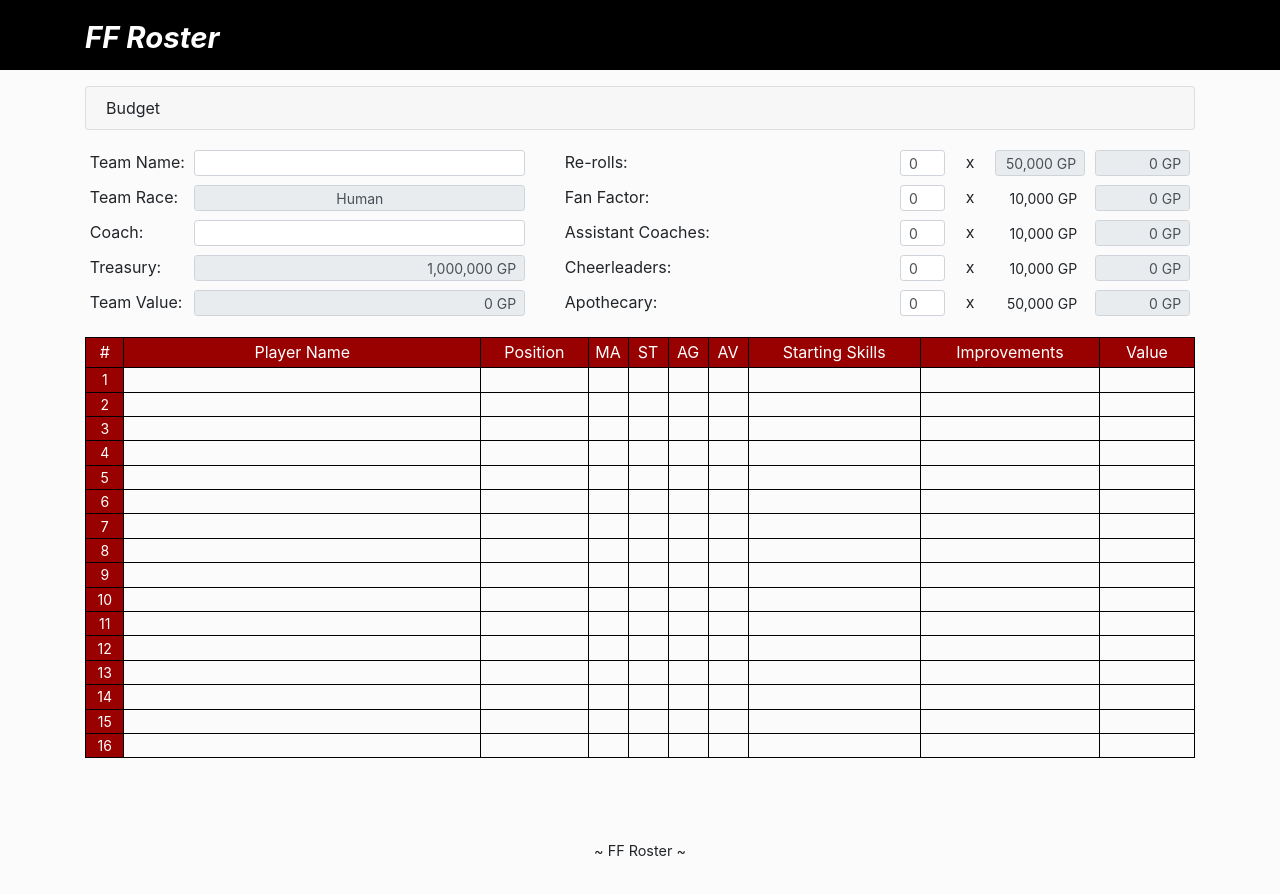
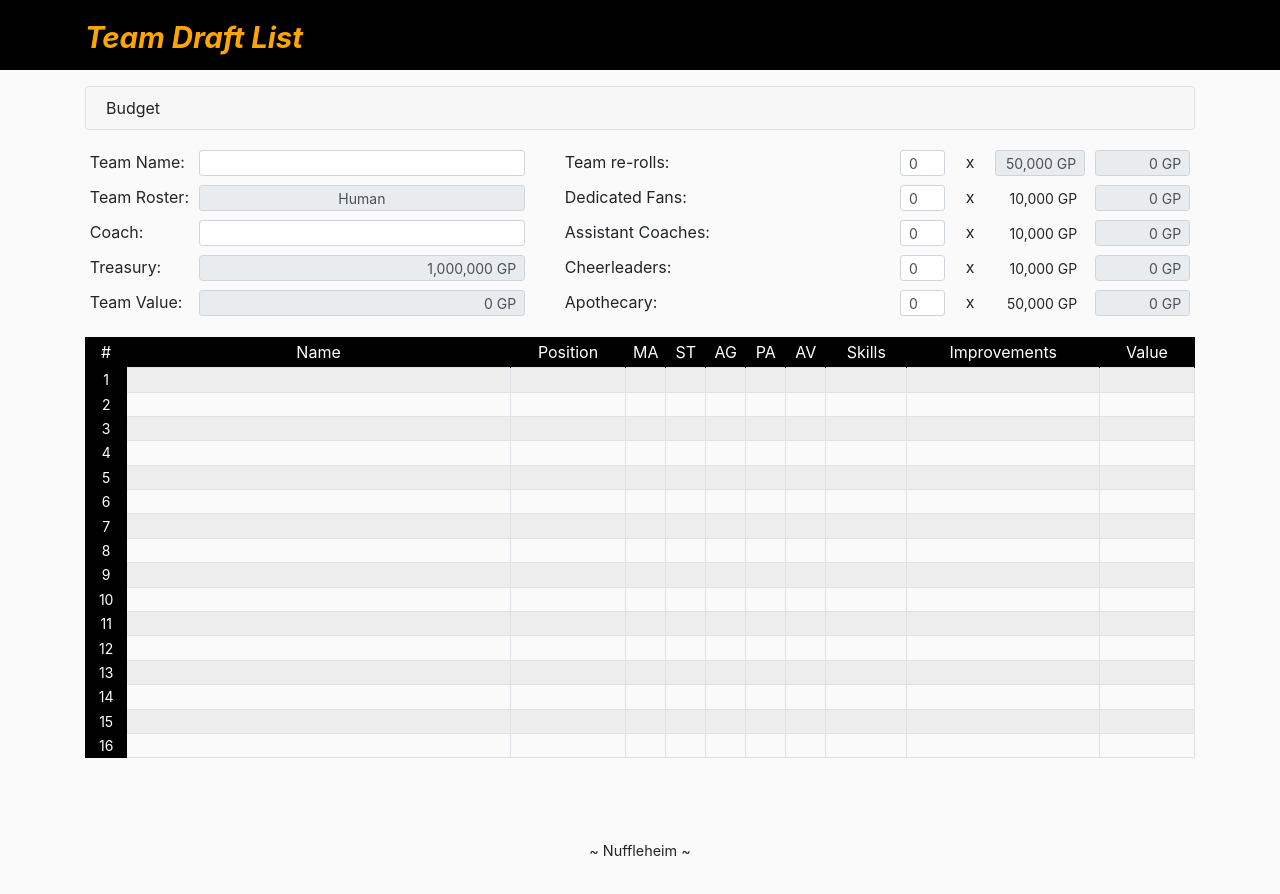
Before and after one commit to jonasbusk/nuflheim, a React (Create React App) app: page / in a window 1280 px wide. Shown: the top 894 px of the page. Built offline with nearby package versions, Linux system fonts and the light colour scheme.

Commit message:
update to 2020 rules

```diff
--- a/src/App.css
+++ b/src/App.css
@@ -1,10 +1,10 @@
 .App {
-  background-color: rgba(0,0,0,0.015);
+  background-color: rgba(0,0,0,0.02);
 }
 
 header {
   background-color: black;
-  color: white;
+  color: orange;
   height: 70px;
   margin-bottom: 1em;
 }
@@ -12,6 +12,7 @@ header {
 header #header {
   font-size: 22pt;
   font-weight: bold;
+  font-style: italic;
   padding-top: 16px;
 }
 
@@ -67,27 +68,26 @@ header #header {
 }
 
 .player-table {
-  border-color: black;
   line-height: normal;
 }
 
 .player-table thead tr th  {
   border-bottom: none;
-  border-color: inherit;
-  background-color: #900;
+  border-color: black;
+  background-color: black;
   color: white;
   font-weight: normal;
   text-align: center;
 }
 
 .player-table tbody tr td {
-  border-color: inherit;
   font-size: .875rem;
   padding: .2rem .3rem;
 }
 
 td.player-number {
-  background-color: #900;
+  border-color: black;
+  background-color: black;
   color: white;
   text-align: center;
 }
@@ -102,7 +102,7 @@ td.player-name input.form-control-plaintext {
   font-size: .875rem;
 }
 
-td.player-ma, td.player-st, td.player-ag, td.player-av {
+td.player-ma, td.player-st, td.player-ag, td.player-pa, td.player-av {
   text-align: center;
   width: 40px;
 }
--- a/src/App.js
+++ b/src/App.js
@@ -2,7 +2,7 @@ import React from 'react';
 import Container from 'react-bootstrap/Container'
 import Row from 'react-bootstrap/Row'
 import Col from 'react-bootstrap/Col'
-import Roster from './components/Roster';
+import Team from './components/Team';
 import 'bootstrap/dist/css/bootstrap.min.css';
 import './App.css';
 
@@ -11,13 +11,13 @@ function App() {
   return (
     <div className="App">
       <header>
-        <Container><Row><Col id="header"><i>FF Roster</i></Col></Row></Container>
+        <Container><Row><Col id="header">Team Draft List</Col></Row></Container>
       </header>
       <main>
-        <Roster />
+        <Team />
       </main>
       <footer>
-        <Container><Row><Col>~ FF Roster ~</Col></Row></Container>
+        <Container><Row><Col>~ Nuffleheim ~</Col></Row></Container>
       </footer>
     </div>
   );
--- a/src/components/Roster.js
+++ b/src/components/Team.js
@@ -8,27 +8,28 @@ import Card from 'react-bootstrap/Card'
 import Table from 'react-bootstrap/Table'
 import Form from 'react-bootstrap/Form'
 
-import races from '../data'
+import rosters from '../data'
 
 
-class Roster extends Component {
+class Team extends Component {
 
   state = {
     budget: 1000000,
     name: '',
-    race: races[0],
+    roster: rosters[0],
     coach: '',
     reRolls: 0,
-    fanFactor: 0,
+    dedicatedFans: 0,
     assistantCoaches: 0,
     cheerleaders: 0,
     apothecary: 0,
+    players: new Array(16).fill(null)
   }
 
   getTeamValue = () => {
     let tv = 0;
-    tv += this.state.reRolls * this.state.race.reRollsCost;
-    tv += this.state.fanFactor * 10000;
+    tv += this.state.reRolls * this.state.roster.reRollsCost;
+    tv += this.state.dedicatedFans * 10000;
     tv += this.state.assistantCoaches * 10000;
     tv += this.state.cheerleaders * 10000;
     tv += this.state.apothecary * 50000;
@@ -51,7 +52,7 @@ class Roster extends Component {
             <Accordion>
               <Card>
                 <Accordion.Toggle as={Card.Header} className="budget-header" eventKey="0">
-                  Budget
+                  Budget <span className="caret"></span>
                 </Accordion.Toggle>
                 <Accordion.Collapse eventKey="0">
                   <Card.Body>
@@ -73,8 +74,8 @@ class Roster extends Component {
                   <td><Form.Control type="text" size="sm" className="text-center" value={this.state.name} onChange={(e) => this.setState({name: e.target.value})} /></td>
                 </tr>
                 <tr>
-                  <td>Team Race:</td>
-                  <td><Form.Control type="text" size="sm" className="text-center" value={this.state.race.name} readOnly /></td>
+                  <td>Team Roster:</td>
+                  <td><Form.Control type="text" size="sm" className="text-center" value={this.state.roster.name} readOnly /></td>
                 </tr>
                 <tr>
                   <td>Coach:</td>
@@ -95,18 +96,18 @@ class Roster extends Component {
             <Table borderless size="sm" className="margin-zero team-table-2">
               <tbody>
                 <tr>
-                  <td>Re-rolls:</td>
+                  <td>Team re-rolls:</td>
                   <td><Form.Control type="number" size="sm" value={this.state.reRolls} onChange={(e) => this.setState({reRolls: Math.min(Math.max(parseInt(e.target.value) || 0, 0), 8)})} /></td>
                   <td>x</td>
-                  <td><Form.Control type="text" size="sm" className="text-right" value={this.formatCost(this.state.race.reRollsCost)} readOnly /></td>
-                  <td><Form.Control type="text" size="sm" className="text-right" value={this.formatCost(this.state.reRolls * this.state.race.reRollsCost)} readOnly /></td>
+                  <td><Form.Control type="text" size="sm" className="text-right" value={this.formatCost(this.state.roster.reRollsCost)} readOnly /></td>
+                  <td><Form.Control type="text" size="sm" className="text-right" value={this.formatCost(this.state.reRolls * this.state.roster.reRollsCost)} readOnly /></td>
                 </tr>
                 <tr>
-                  <td>Fan Factor:</td>
-                  <td><Form.Control type="number" size="sm" value={this.state.fanFactor} onChange={(e) => this.setState({fanFactor: Math.min(Math.max(parseInt(e.target.value) || 0, 0), 9)})} /></td>
+                  <td>Dedicated Fans:</td>
+                  <td><Form.Control type="number" size="sm" value={this.state.dedicatedFans} onChange={(e) => this.setState({dedicatedFans: Math.min(Math.max(parseInt(e.target.value) || 0, 0), 9)})} /></td>
                   <td>x</td>
                   <td><Form.Control type="text" size="sm" className="text-right" defaultValue={this.formatCost(10000)} plaintext readOnly /></td>
-                  <td><Form.Control type="text" size="sm" className="text-right" value={this.formatCost(this.state.fanFactor * 10000)} readOnly /></td>
+                  <td><Form.Control type="text" size="sm" className="text-right" value={this.formatCost(this.state.dedicatedFans * 10000)} readOnly /></td>
                 </tr>
                 <tr>
                   <td>Assistant Coaches:</td>
@@ -124,7 +125,7 @@ class Roster extends Component {
                 </tr>
                 <tr>
                   <td>Apothecary:</td>
-                  <td><Form.Control type="number" size="sm" value={this.state.apothecary} onChange={(e) => this.setState({apothecary: Math.min(Math.max(parseInt(e.target.value) || 0, 0), 1)})} readOnly={!this.state.race.apothecaryAllowed} /></td>
+                  <td><Form.Control type="number" size="sm" value={this.state.apothecary} onChange={(e) => this.setState({apothecary: Math.min(Math.max(parseInt(e.target.value) || 0, 0), 1)})} readOnly={!this.state.roster.apothecaryAllowed} /></td>
                   <td>x</td>
                   <td><Form.Control type="text" size="sm" className="text-right" defaultValue={this.formatCost(50000)} plaintext readOnly /></td>
                   <td><Form.Control type="text" size="sm" className="text-right" value={this.formatCost(this.state.apothecary * 50000)} readOnly /></td>
@@ -135,32 +136,34 @@ class Roster extends Component {
         </Row>
         <Row>
           <Col>
-            <Table bordered hover size="sm" className="player-table">
+            <Table bordered hover size="sm" className="player-table table-striped">
               <thead>
                 <tr>
                   <th>#</th>
-                  <th>Player Name</th>
+                  <th>Name</th>
                   <th>Position</th>
                   <th>MA</th>
                   <th>ST</th>
                   <th>AG</th>
+                  <th>PA</th>
                   <th>AV</th>
-                  <th>Starting Skills</th>
+                  <th>Skills</th>
                   <th>Improvements</th>
                   <th>Value</th>
                 </tr>
               </thead>
               <tbody>
-                {[1,2,3,4,5,6,7,8,9,10,11,12,13,14,15,16].map((i) => {
-                  return (<tr key={i}>
-                    <td className="player-number">{i}</td>
+                {this.state.players.map((player, i) => {
+                  return (<tr key={i+1}>
+                    <td className="player-number">{i+1}</td>
                     <td className="player-name"><Form.Control type="text" plaintext /></td>
                     <td className="player-position"></td>
                     <td className="player-ma"></td>
                     <td className="player-st"></td>
                     <td className="player-ag"></td>
+                    <td className="player-pa"></td>
                     <td className="player-av"></td>
-                    <td className="player-starting-skills"></td>
+                    <td className="player-skills"></td>
                     <td className="player-improvements"></td>
                     <td className="player-value"></td>
                   </tr>)
@@ -174,4 +177,4 @@ class Roster extends Component {
   }
 }
 
-export default Roster;
+export default Team;
--- a/src/data.js
+++ b/src/data.js
@@ -1,26 +1,13 @@
-const player = (quantity, position, cost, ma, st, ag, av, skills, normal, double) => {
-  return {
-    quantity: quantity,
-    position: position,
-    cost: cost,
-    ma: ma,
-    st: st,
-    ag: ag,
-    av: av,
-    skills: skills,
-    normal: normal,
-    double: double
-  }
-}
-
 const skills = {
   // agility
   catch: 'Catch',
   divingCatch: 'Diving Catch',
   divingTackle: 'Diving Tackle',
   dodge: 'Dodge',
+  defensive: 'Defensive',
   jumpUp: 'Jump Up',
   leap: 'Leap',
+  safePairOfHands: 'Safe Pair of Hands',
   sideStep: 'Side Step',
   sneakyGit: 'Sneaky Git',
   sprint: 'Sprint',
@@ -32,8 +19,6 @@ const skills = {
   fend: 'Fend',
   frenzy: 'Frenzy',
   kick: 'Kick',
-  kickOffReturn: 'Kick-off Return',
-  passBlock: 'Pass Block',
   pro: 'Pro',
   shadowing: 'Shadowing',
   stripBall: 'Strip Ball',
@@ -47,85 +32,124 @@ const skills = {
   extraArms: 'Extra Arms',
   foulAppearance: 'Foul Appearance',
   horns: 'Horns',
+  ironHardSkin: 'Iron Hard Skin',
+  monstrousMouth: 'Monstrous Mouth',
   prehensileTail: 'Prehensile Tail',
-  tentackles: 'Tentackles',
+  tentacles: 'Tentacles',
   twoHeads: 'Two Heads',
   veryLongLegs: 'Very Long Legs',
   // passing
   accurate: 'Accurate',
+  cannoneer: 'Cannoneer',
+  cloudBurster: 'Cloud Burster',
   dumpOff: 'Dump-off',
+  fumblerooskie: 'Fumblerooskie',
   hailMaryPass: 'Hail Mary Pass',
   leader: 'Leader',
   nervesOfSteel: 'Nerves of Steel',
+  onTheBall: 'On the Ball',
   pass: 'Pass',
-  safeThrow: 'Safe Throw',
+  runningPass: 'Running Pass',
+  safePass: 'Safe Pass',
   // strength
+  armBar: 'Arm Bar',
+  brawler: 'Brawler',
   breakTackle: 'Break Tackle',
   grab: 'Grab',
   guard: 'Guard',
   juggernaut: 'Juggernaut',
-  mightyBlow: 'Mighty Blow',
+  mightyBlow: (x) => 'Mighty Blow (+' + x + ')',
   multipleBlock: 'Multiple Block',
-  pilingOn: 'Pilng On',
+  pileDriver: 'Pile Driver',
   standFirm: 'Stand Firm',
   strongArm: 'Strong Arm',
   thickSkull: 'Thick Skull',
-  // extraordinary
+  // traits
+  animalSavagery: 'Animal Savagery',
+  animosity: (x) => 'Animosity (' + x + ')',
   alwaysHungry: 'Always Hungry',
-  animosity: 'Animosity',
   ballAndChain: 'Ball & Chain',
-  bloodLust: 'Blood Lust',
   bombardier: 'Bombardier',
-  boneHead: 'Bone-head',
+  boneHead: 'Bone Head',
   chainsaw: 'Chainsaw',
   decay: 'Decay',
-  fanFavourite: 'Fan Favourite',
   hypnoticGaze: 'Hypnotic Gaze',
-  loner: 'Loner',
-  monstrousMouth: 'Monstrous Mouth',
+  kickTeamMate: 'Kick Team Mate',
+  loner: (x) => 'Loner (' + x + '+)',
   noHands: 'No Hands',
-  nurglesRot: 'Nurgles Rot',
+  plagueRidden: 'Plague Ridden',
+  pogoStick: 'Pogo Stick',
+  projectileVomit: 'Projectile Vomit',
   reallyStupid: 'Really Stupid',
   regeneration: 'Regeneration',
   rightStuff: 'Right Stuff',
   secretWeapon: 'Secret Weapon',
   stab: 'Stab',
   stunty: 'Stunty',
+  swarming: 'Swarming',
   swoop: 'Swoop',
   takeRoop: 'Take Root',
+  titchy: 'Titchy',
+  timmmber: 'Timmm-ber!',
   throwTeamMate: 'Throw Team-mate',
-  timmmber: 'Timmm-ber!',
-  titchy: 'Titchy',
-  weepingDagger: 'Weeping Dagger',
-  wildAnimal: 'Wild Animal'
+  unchannelledFury: 'Unchannelled Fury'
 }
 
-const races = [
-  {
-    name: 'Human',
-    reRollsCost: 50000,
-    apothecaryAllowed: true,
-    players: [
-      player(16, 'Lineman', 50000, 6, 3, 3, 8, [], 'G', 'ASP'),
-      player(4, 'Catcher', 60000, 8, 2, 3, 7, [skills.catch, skills.dodge], 'GA', 'SP'),
-      player(2, 'Thrower', 70000, 6, 3, 3, 8, [skills.pass, skills.sureHands], 'GP', 'AS'),
-      player(4, 'Blitzer', 90000, 7, 3, 3, 8, [skills.Block], 'GS', 'AP'),
-      player(1, 'Ogre', 140000, 5, 5, 2, 9, [skills.boneHead, skills.loner, skills.mightyBlow, skills.thickSkull, skills.throwTeamMate], 'S', 'GAP')
-    ]
-  },
-  {
-    name: 'Orc',
-    reRollsCost: 60000,
-    apothecaryAllowed: true,
-    players: [
-      player(16, 'Lineman', 50000, 5, 3, 3, 9, [], 'G', 'ASP'),
-      player(4, 'Goblin', 40000, 6, 2, 3, 7, [skills.dodge, skills.rightStuff, skills.stunty], 'A', 'GSP'),
-      player(2, 'Thrower', 70000, 5, 3, 3, 8, [skills.pass, skills.sureHands, 'GP', 'AS']),
-      player(4, 'Black Orc Blocker', 80000, 4, 4, 2, 9, [], 'GS', 'AP'),
-      player(4, 'Blitzer', 80000, 6, 3, 3, 9, [skills.block], 'GS', 'AP'),
-      player(1, 'Troll', 110000, 4, 5, 1, 9, [skills.alwaysHungry, skills.loner, skills.mightyBlow, skills.reallyStupid, skills.regeneration, skills.throwTeamMate], 'S', 'GSP')
-    ]
+
+const player = (quantity, position, cost, ma, st, ag, pa, av, skills, primary, secondary) => {
+  return {
+    quantity: quantity,
+    position: position,
+    cost: cost,
+    ma: ma,
+    st: st,
+    ag: ag,
+    pa: pa,
+    av: av,
+    skills: skills,
+    primary: primary,
+    secondary: secondary,
   }
+}
+
+
+const roster = (name, players, reRollsCost, apothecaryAllowed) => {
+  return {
+    name: name,
+    players: players,
+    reRollsCost: reRollsCost,
+    apothecaryAllowed: apothecaryAllowed,
+  }
+}
+
+
+const rosters = [
+  roster(
+    'Human',
+    [
+      player(16, 'Lineman', 50000, 6, 3, 3, 4, 9, [], 'G', 'AS'),
+      player(2, 'Thrower', 80000, 6, 3, 3, 2, 9, [skills.pass, skills.sureHands], 'GP', 'AS'),
+      player(4, 'Catcher', 65000, 8, 2, 3, 5, 8, [skills.catch, skills.dodge], 'AG', 'SP'),
+      player(4, 'Blitzer', 85000, 7, 3, 3, 4, 9, [skills.Block], 'GS', 'AP'),
+      player(3, 'Halfling Hopeful', 30000, 5, 2, 3, 4, 7, skills.dodge, skills.rightStuff, skills.stunty, 'A', 'GS'),
+      player(1, 'Ogre', 140000, 5, 5, 4, 5, 10, [skills.boneHead, skills.loner(4), skills.mightyBlow(1), skills.thickSkull, skills.throwTeamMate], 'S', 'AG')
+    ],
+    50000,
+    true,
+  ),
+  roster(
+    'Orc',
+    [
+      player(16, 'Lineman', 50000, 5, 3, 3, 4, 10, [skills.animosity('Orc Linemen')], 'G', 'AS'),
+      player(2, 'Thrower', 65000, 5, 3, 3, 3, 9, [skills.animosity('all team-mates'), skills.pass, skills.sureHands], 'GP', 'AS'),
+      player(4, 'Blitzer', 80000, 6, 3, 3, 4, 10, [skills.animosity('all team-mates'), skills.block], 'GS', 'AP'),
+      player(4, 'Big Un Blocker', 90000, 5, 4, 4, '-', 10, [skills.animosity('Big Un Blockers')], 'GS', 'A'),
+      player(4, 'Goblin', 40000, 6, 2, 3, 4, 8, [skills.dodge, skills.rightStuff, skills.stunty], 'A', 'GS'),
+      player(1, 'Untrained Troll', 115000, 4, 5, 5, 5, 10, [skills.alwaysHungry, skills.loner(4), skills.mightyBlow(1), skills.projectileVomit, skills.reallyStupid, skills.regeneration, skills.throwTeamMate], 'S', 'AGP')
+    ],
+    60000,
+    true,
+  )
 ]
 
-export default races;
+export default rosters;
```
